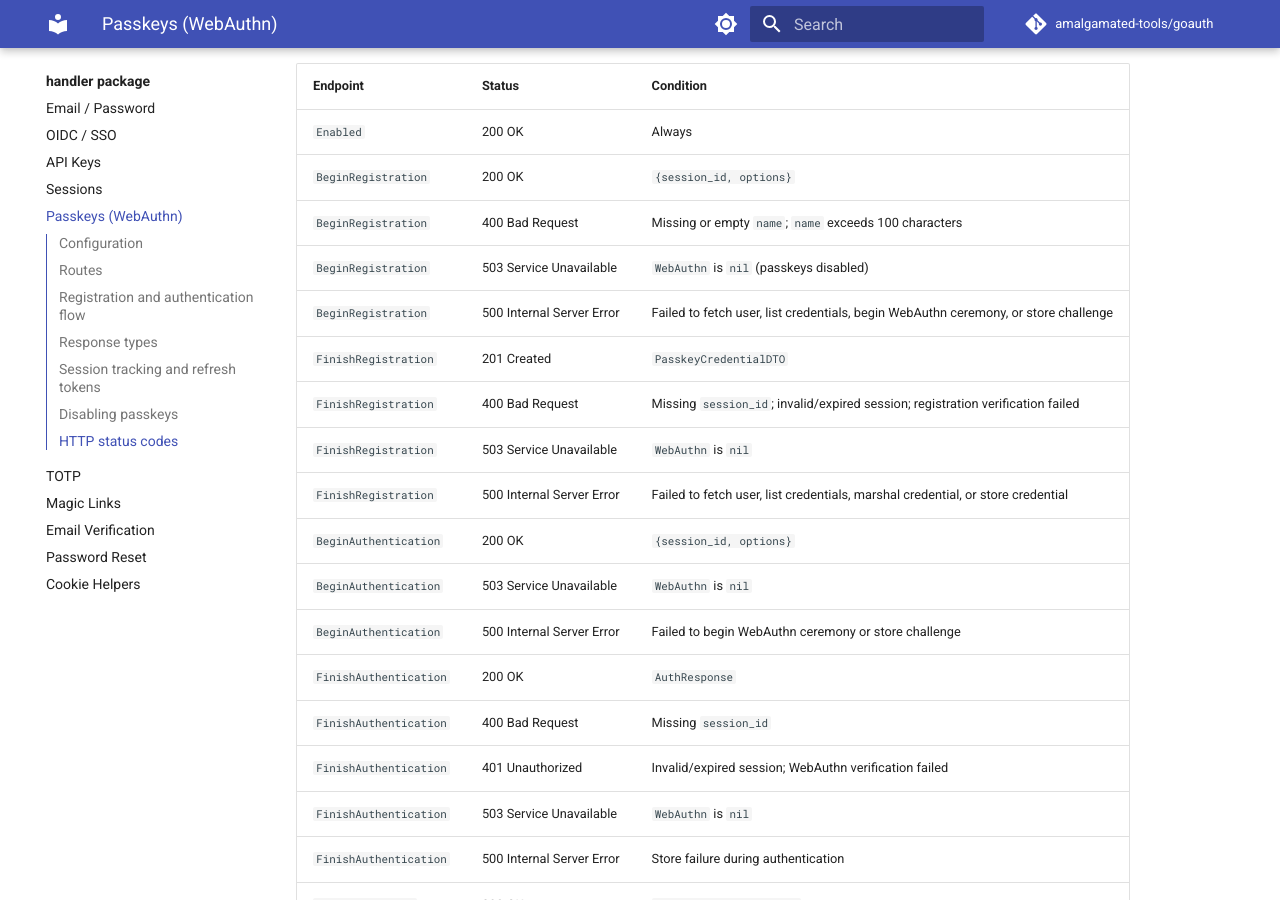
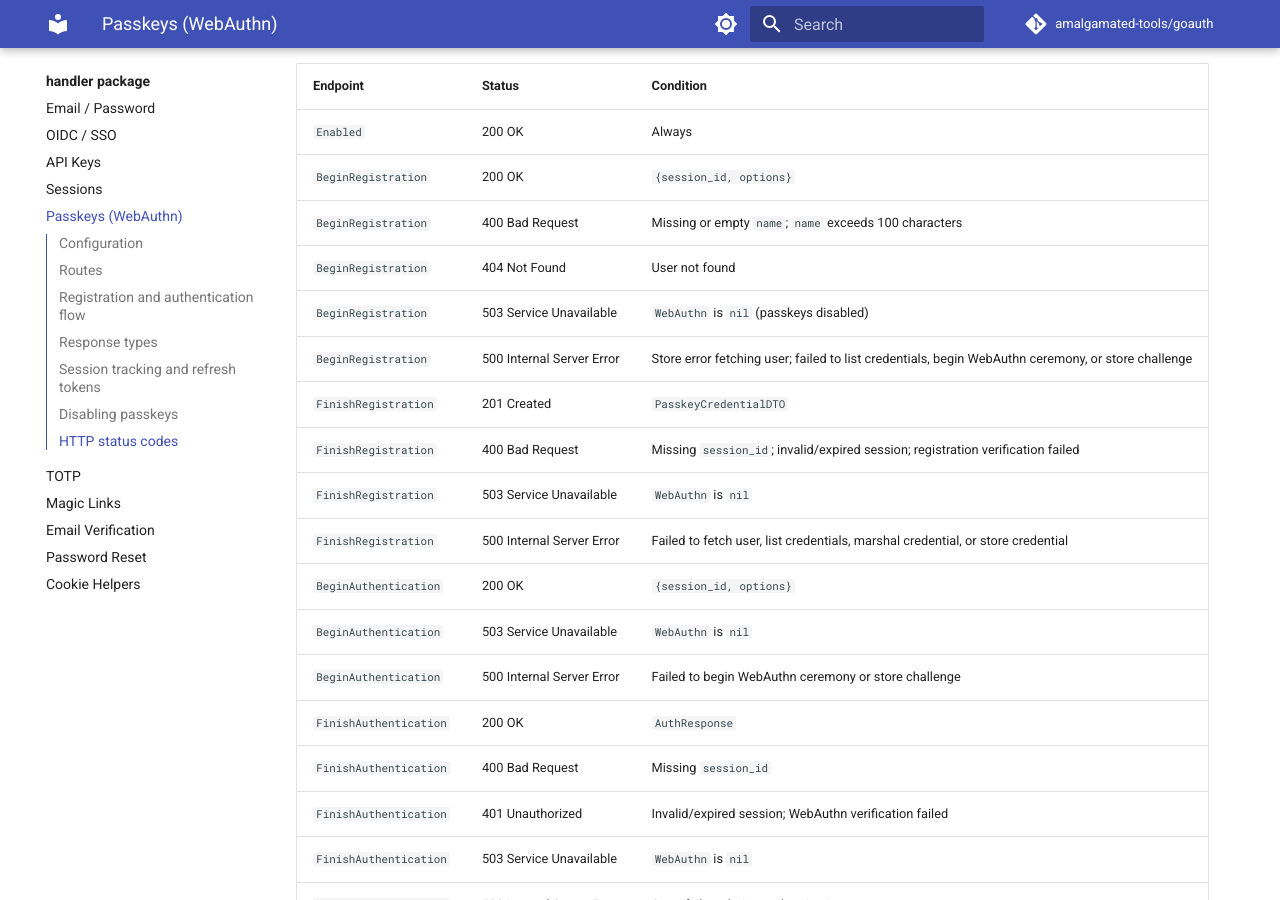
Before and after one commit to amalgamated-tools/goauth, an MkDocs documentation site: the page built from docs/handler/passkeys.md, in a window 1280 px wide and 900 px high, scrolled down 2767 px. Built offline with MkDocs 1.6.1 and Material for MkDocs 9.7.7, drawn with Linux system fonts in a browser that asks for light colours; comment, search, counter and statistics services are not loaded.

Commit message:
docs: add missing 404 status rows for BeginRegistration and ChangePassword (#157)
* docs: add missing 404 rows and fix logout/BeginRegistration error handling docs

handler/passkey.go (commit 6864a5dc) now returns HTTP 404 when the
authenticated user is not found in BeginRegistration, instead of 500.
Update docs/handler/passkeys.md to:
- Add BeginRegistration | 404 Not Found | User not found
- Narrow BeginRegistration 500 condition to exclude the user-not-found case

handler/auth.go (commit 6864a5dc) now returns HTTP 404 when the
authenticated user is not found in ChangePassword, instead of 500.
Update docs/handler/auth.md to:
- Add ChangePassword | 404 Not Found | User not found

handler/auth.go (commit a0c3d033) changed Logout to log a warning via
slog when session deletion fails with an unexpected error, and silently
ignore ErrNotFound. Update the session-tracking section to document this
operational behavior.

Co-authored-by: Copilot <223556219+Copilot@users.noreply.github.com>

* docs: qualify ErrNotFound as auth.ErrNotFound and slog as slog.WarnContext in Logout note

---------

Co-authored-by: github-actions[bot] <41898282+github-actions[bot]@users.noreply.github.com>
Co-authored-by: Copilot <223556219+Copilot@users.noreply.github.com>
Co-authored-by: Patrick Veverka <veverkap@users.noreply.github.com>

```diff
--- a/docs/handler/passkeys.md
+++ b/docs/handler/passkeys.md
@@ -98,8 +98,9 @@ Set `WebAuthn: nil` to deploy `PasskeyHandler` in a disabled state. `Enabled` re
 | `Enabled` | 200 OK | Always |
 | `BeginRegistration` | 200 OK | `{session_id, options}` |
 | `BeginRegistration` | 400 Bad Request | Missing or empty `name`; `name` exceeds 100 characters |
+| `BeginRegistration` | 404 Not Found | User not found |
 | `BeginRegistration` | 503 Service Unavailable | `WebAuthn` is `nil` (passkeys disabled) |
-| `BeginRegistration` | 500 Internal Server Error | Failed to fetch user, list credentials, begin WebAuthn ceremony, or store challenge |
+| `BeginRegistration` | 500 Internal Server Error | Store error fetching user; failed to list credentials, begin WebAuthn ceremony, or store challenge |
 | `FinishRegistration` | 201 Created | `PasskeyCredentialDTO` |
 | `FinishRegistration` | 400 Bad Request | Missing `session_id`; invalid/expired session; registration verification failed |
 | `FinishRegistration` | 503 Service Unavailable | `WebAuthn` is `nil` |
```
Also changed, not shown: docs/handler/auth.md (+2 -1 lines).
